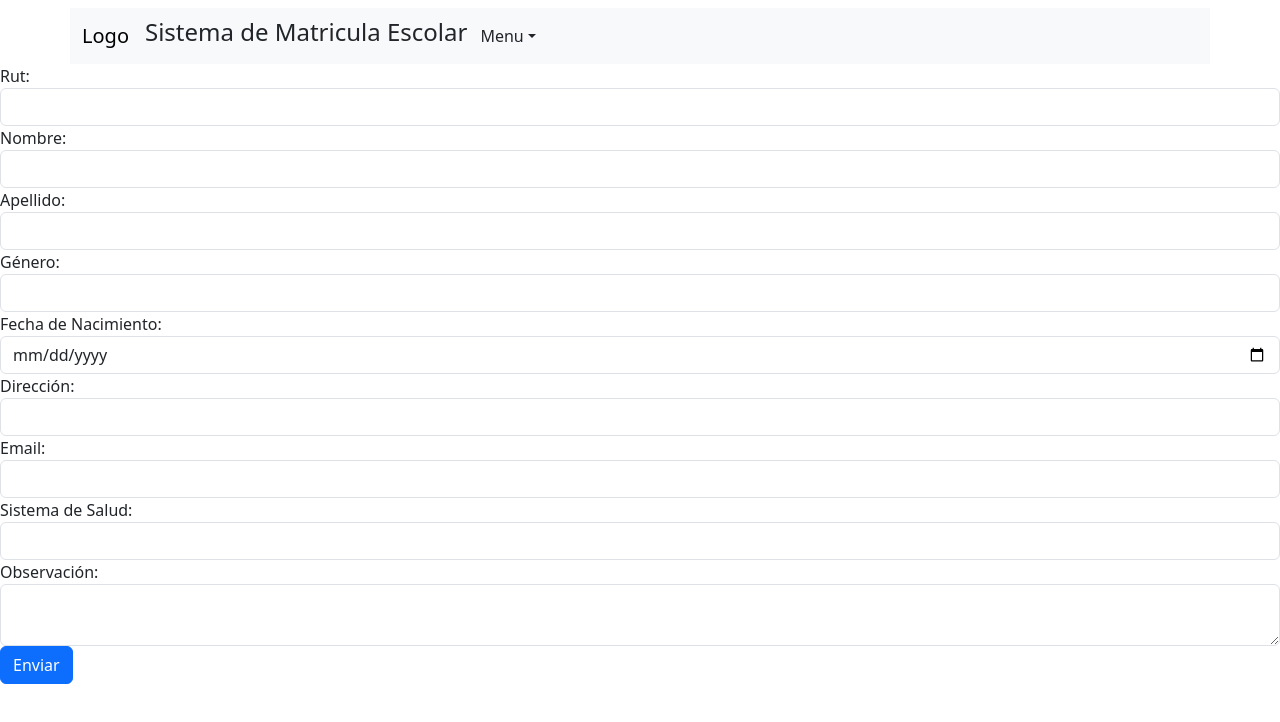
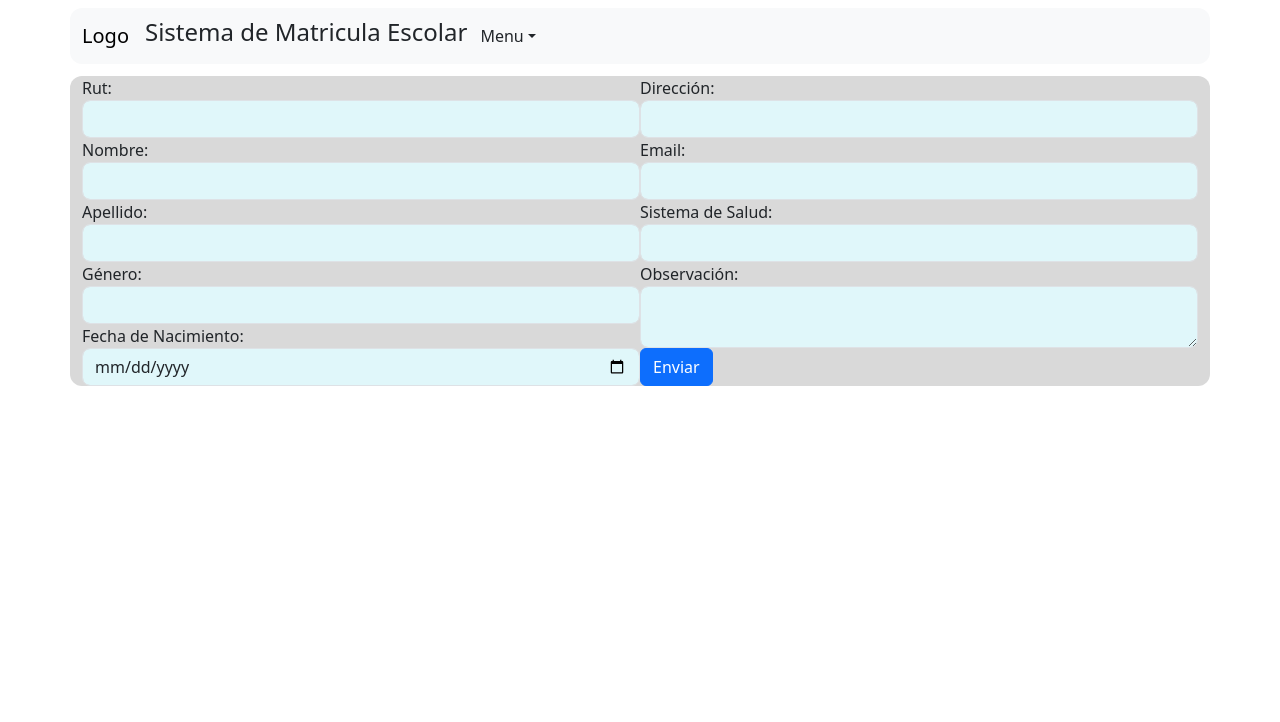
Before and after one commit to kasimkid/Sistema-de-Matricula-Escolar, a React (Create React App) app: page /formstudent in a window 1280 px wide. Shown: the top 722 px of the page. Built offline with nearby package versions, Linux system fonts and the light colour scheme.

Commit message:
Agregando estilos a los formularios

```diff
--- a/src/components/StudentForm.js
+++ b/src/components/StudentForm.js
@@ -1,17 +1,20 @@
 import React, { useContext } from "react";
 import { Link } from "react-router-dom";
 import { Context } from "../store/appContext";
+import "../style/studentform.css"
 
 export const StudentForm = () => {
 
     return (
-        <form action="procesar_formulario.php" method="POST">
+        <div className="container">
+            <div className="row">
+                <form className="d-flex justify-content-center">
+                    <div className="col-md-6">
                         <div className="form-group">
                             <label htmlFor="rut">Rut:</label>
                             <input type="text" className="form-control" id="rut" name="rut" required />
                         </div>
                         <div className="form-group">
-
                             <label htmlFor="name">Nombre:</label>
                             <input type="text" className="form-control" id="name" name="name" required />
                         </div>
@@ -27,6 +30,8 @@ export const StudentForm = () => {
                             <label htmlFor="birthday">Fecha de Nacimiento:</label>
                             <input type="date" className="form-control" id="birthday" name="birthday" />
                         </div>
+                    </div>
+                    <div className="col-md-6">
                         <div className="form-group">
                             <label htmlFor="address">Dirección:</label>
                             <input type="text" className="form-control" id="address" name="address" />
@@ -44,6 +49,10 @@ export const StudentForm = () => {
                             <textarea className="form-control" id="observation" name="observation"></textarea>
                         </div>
                         <button type="submit" className="btn btn-primary">Enviar</button>
+                    </div>
                 </form>
+            </div>
+        </div>
+
     )
 }
--- /dev/null
+++ b/src/style/studentform.css
@@ -0,0 +1,14 @@
+.container {
+    background-color: #D9D9D9;
+    border-radius: 12px;
+    margin-top: 12px;
+}
+
+.col {
+    margin: 0 10px;
+}
+
+.form-control {
+    background-color: #E0F7FA;
+    border-radius: 8px;
+}
```
Lines whose indentation alone changed are shown as unchanged.
